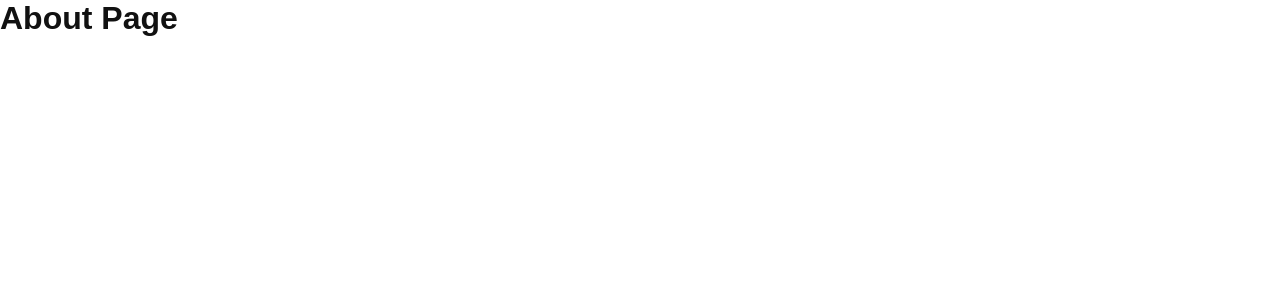
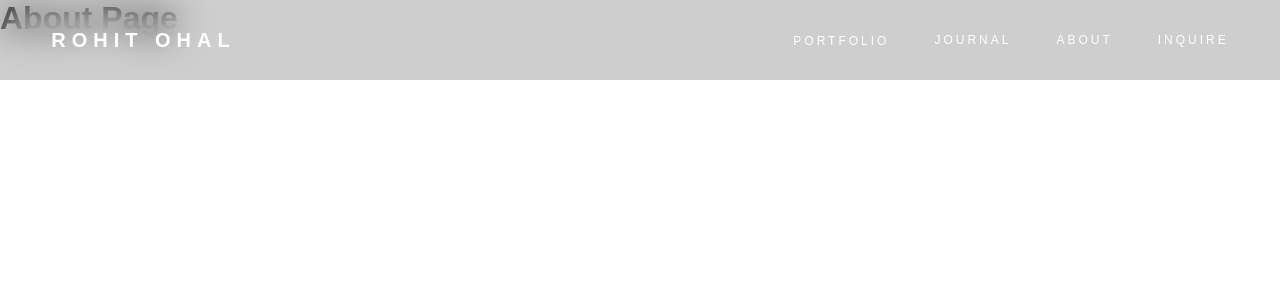
Before and after one commit to rohitohal/rohit-ohal-photography, a React (Vite) app: page /about in a window 1280 px wide. Shown: the top 300 px of the page. Built offline with nearby package versions, Linux system fonts and the light colour scheme.

Commit message:
Sprint 1 - Homepage foundation and portfolio architecture

```diff
--- /dev/null
+++ b/src/components/home/SelectedDisciplines.css
@@ -0,0 +1,7 @@
+.selected-disciplines{
+
+    padding:140px 0;
+
+    background:#fff;
+
+}
--- /dev/null
+++ b/src/components/home/SelectedDisciplines.jsx
@@ -0,0 +1,22 @@
+import Container from "../common/Container";
+import SectionTitle from "../common/SectionTitle";
+
+import DisciplinesGrid from "../portfolio/DisciplinesGrid";
+
+import { disciplines } from "../../data/disciplines";
+
+export default function SelectedDisciplines() {
+  return (
+    <section className="selected-disciplines">
+      <Container>
+        <SectionTitle
+          label="PORTFOLIO"
+          title="Selected"
+          highlight="Disciplines"
+        />
+
+        <DisciplinesGrid disciplines={disciplines} />
+      </Container>
+    </section>
+  );
+}
--- /dev/null
+++ b/src/components/layout/Navbar.css
@@ -0,0 +1,315 @@
+/* ===================================
+   NAVBAR
+=================================== */
+
+.navbar{
+    position:fixed;
+    top:0;
+    left:0;
+    width:100%;
+    height:80px;
+    z-index:1000;
+    background:rgba(10,10,10,.20);
+    backdrop-filter:blur(18px);
+    transition:.35s ease;
+}
+
+.navbar-container{
+    width:min(92%,1450px);
+    margin:auto;
+    height:100%;
+    display:flex;
+    align-items:center;
+    justify-content:space-between;
+}
+
+.navbar-logo{
+    text-decoration:none;
+    color:#fff;
+    font-size:20px;
+    letter-spacing:6px;
+    font-weight:600;
+    transition:.3s;
+}
+
+.navbar-logo:hover{
+    color:#d4af37;
+}
+
+/* ========================= */
+
+.navbar-links{
+    display:flex;
+    align-items:center;
+    gap:45px;
+}
+
+.navbar-links>a,
+.portfolio-button{
+    color:#fff;
+    background:none;
+    border:none;
+    text-decoration:none;
+    cursor:pointer;
+    font-size:12px;
+    letter-spacing:3px;
+    text-transform:uppercase;
+    transition:.3s;
+}
+
+.navbar-links>a:hover,
+.portfolio-button:hover{
+    color:#d4af37;
+}
+
+/* ========================= */
+
+.portfolio-wrapper{
+    position:relative;
+}
+
+/* ===================================
+   MEGA MENU
+=================================== */
+
+.mega-menu{
+
+    position:absolute;
+
+    top:58px;
+
+    left:50%;
+
+    transform:translateX(-50%) translateY(20px);
+
+    width:920px;
+
+    height:470px;
+
+    display:flex;
+
+    overflow:hidden;
+
+    background:#111;
+
+    border-radius:12px;
+
+    opacity:0;
+
+    visibility:hidden;
+
+    transition:.35s ease;
+
+    box-shadow:0 25px 80px rgba(0,0,0,.45);
+
+}
+
+.portfolio-wrapper:hover .mega-menu{
+
+    opacity:1;
+
+    visibility:visible;
+
+    transform:translateX(-50%) translateY(0);
+
+}
+
+/* ========================= */
+
+.mega-left{
+
+    width:40%;
+
+    padding:38px;
+
+    background:#101010;
+
+    display:flex;
+
+    flex-direction:column;
+
+    justify-content:center;
+
+}
+
+/* ========================= */
+
+.mega-item{
+
+    display:block;
+
+    text-decoration:none;
+
+    color:#fff;
+
+    padding:18px 0;
+
+    border-bottom:1px solid rgba(255,255,255,.08);
+
+    transition:.3s;
+
+}
+
+.mega-item:last-child{
+
+    border:none;
+
+}
+
+.mega-item h3{
+
+    font-family:"Cormorant Garamond",serif;
+
+    font-size:28px;
+
+    font-weight:500;
+
+    margin-bottom:6px;
+
+    transition:.3s;
+
+}
+
+.mega-item p{
+
+    font-size:13px;
+
+    color:#9b9b9b;
+
+    line-height:1.5;
+
+}
+
+.mega-item:hover h3{
+
+    color:#d4af37;
+
+    padding-left:8px;
+
+}
+
+/* ========================= */
+
+.mega-right{
+
+    position:relative;
+
+    width:60%;
+
+}
+
+.mega-right img{
+
+    width:100%;
+
+    height:100%;
+
+    object-fit:cover;
+
+    border-radius:0 12px 12px 0;
+
+    transition:.5s;
+
+}
+
+.mega-image-overlay{
+
+    position:absolute;
+
+    left:35px;
+
+    bottom:35px;
+
+    color:#fff;
+
+}
+
+.mega-image-overlay h2{
+
+    font-family:"Cormorant Garamond",serif;
+
+    font-size:36px;
+
+    font-weight:500;
+
+    margin-bottom:8px;
+
+}
+
+.mega-image-overlay span{
+
+    font-size:13px;
+
+    letter-spacing:2px;
+
+    color:#ddd;
+
+}
+
+/* ===================================
+   MOBILE
+=================================== */
+
+.mobile-button{
+
+    display:none;
+
+    background:none;
+
+    border:none;
+
+    color:#fff;
+
+    font-size:28px;
+
+    cursor:pointer;
+
+}
+
+@media(max-width:1024px){
+
+.mobile-button{
+
+display:block;
+
+}
+
+.navbar-links{
+
+position:fixed;
+
+top:80px;
+
+right:-100%;
+
+width:300px;
+
+height:calc(100vh - 80px);
+
+background:#111;
+
+flex-direction:column;
+
+align-items:flex-start;
+
+padding:45px 30px;
+
+gap:28px;
+
+transition:.35s;
+
+}
+
+.navbar-links.active{
+
+right:0;
+
+}
+
+.mega-menu{
+
+display:none;
+
+}
+
+}
--- a/src/components/layout/Navbar.jsx
+++ b/src/components/layout/Navbar.jsx
@@ -1,41 +1,114 @@
-import { NavLink } from "react-router-dom";
+import { useState } from "react";
+import { Link, NavLink } from "react-router-dom";
+
+import "./Navbar.css";
+import { disciplines } from "../../data/disciplines";
 
 export default function Navbar() {
+  const [mobileMenu, setMobileMenu] = useState(false);
+  const [megaMenu, setMegaMenu] = useState(false);
+  const [active, setActive] = useState(disciplines[0]);
+
   return (
     <header className="navbar">
-      <div className="container navbar-container">
 
-        <NavLink to="/" className="logo">
-          Rohit Ohal
-        </NavLink>
+      <div className="navbar-container">
 
-        <nav>
-          <ul className="nav-menu">
+        <Link to="/" className="navbar-logo">
 
-            <li>
-              <NavLink to="/">HOME</NavLink>
-            </li>
+          <span>ROHIT OHAL</span>
 
-            <li>
-              <NavLink to="/weddings">WEDDINGS</NavLink>
-            </li>
+        </Link>
 
-            <li>
-              <NavLink to="/journal">JOURNAL</NavLink>
-            </li>
+        <nav className={mobileMenu ? "navbar-links active" : "navbar-links"}>
 
-            <li>
-              <NavLink to="/about">ABOUT</NavLink>
-            </li>
+          <div
+            className="portfolio-wrapper"
+            onMouseEnter={() => setMegaMenu(true)}
+            onMouseLeave={() => setMegaMenu(false)}
+          >
 
-            <li>
-              <NavLink to="/contact">CONTACT</NavLink>
-            </li>
+            <button className="portfolio-button">
 
-          </ul>
+              PORTFOLIO
+
+            </button>
+
+            <div className={megaMenu ? "mega-menu open" : "mega-menu"}>
+
+              <div className="mega-left">
+
+                {disciplines.map((item) => (
+
+                  <NavLink
+                    key={item.id}
+                    to={item.slug}
+                    className="mega-item"
+                    onMouseEnter={() => setActive(item)}
+                  >
+
+                    <h3>{item.title}</h3>
+
+                    <p>{item.description}</p>
+
+                  </NavLink>
+
+                ))}
+
+              </div>
+
+              <div className="mega-right">
+
+                <img
+                  src={active.image}
+                  alt={active.title}
+                />
+
+                <div className="mega-image-overlay">
+
+                  <h2>{active.title}</h2>
+
+                  <span>{active.description}</span>
+
+                </div>
+
+              </div>
+
+            </div>
+
+          </div>
+
+          <NavLink to="/journal">
+
+            JOURNAL
+
+          </NavLink>
+
+          <NavLink to="/about">
+
+            ABOUT
+
+          </NavLink>
+
+          <NavLink to="/contact">
+
+            INQUIRE
+
+          </NavLink>
+
         </nav>
 
+        <button
+          className="mobile-button"
+          onClick={() => setMobileMenu(!mobileMenu)}
+        >
+
+          ☰
+
+        </button>
+
       </div>
+
     </header>
   );
 }
--- /dev/null
+++ b/src/components/portfolio/DisciplineCard.css
@@ -0,0 +1,57 @@
+.discipline-card{
+    position:relative;
+    display:block;
+    overflow:hidden;
+    aspect-ratio:3/4;
+    text-decoration:none;
+    color:#fff;
+}
+
+.discipline-card img{
+    width:100%;
+    height:100%;
+    object-fit:cover;
+    transition:transform .6s ease;
+}
+
+.discipline-overlay{
+    position:absolute;
+    inset:0;
+    display:flex;
+    flex-direction:column;
+    justify-content:flex-end;
+    padding:30px;
+    background:linear-gradient(
+        transparent,
+        rgba(0,0,0,.75)
+    );
+}
+
+.discipline-overlay span{
+    font-size:11px;
+    letter-spacing:3px;
+    text-transform:uppercase;
+    color:#d4af37;
+    margin-bottom:10px;
+}
+
+.discipline-overlay h3{
+    font-size:38px;
+    font-family:"Cormorant Garamond",serif;
+    margin-bottom:10px;
+}
+
+.discipline-overlay p{
+    opacity:0;
+    transform:translateY(15px);
+    transition:.4s;
+}
+
+.discipline-card:hover img{
+    transform:scale(1.08);
+}
+
+.discipline-card:hover .discipline-overlay p{
+    opacity:1;
+    transform:translateY(0);
+}
--- /dev/null
+++ b/src/components/portfolio/DisciplineCard.jsx
@@ -0,0 +1,25 @@
+import { Link } from "react-router-dom";
+
+import "./DisciplineCard.css";
+
+export default function DisciplineCard({ discipline }) {
+  return (
+    <Link
+      to={discipline.slug}
+      className="discipline-card"
+    >
+      <img
+        src={discipline.image}
+        alt={discipline.title}
+      />
+
+      <div className="discipline-overlay">
+        <span>{discipline.description}</span>
+
+        <h3>{discipline.title}</h3>
+
+        <p>View Portfolio →</p>
+      </div>
+    </Link>
+  );
+}
--- /dev/null
+++ b/src/components/portfolio/DisciplinesGrid.css
@@ -0,0 +1,29 @@
+.disciplines-grid{
+
+    display:grid;
+
+    grid-template-columns:repeat(3,1fr);
+
+    gap:30px;
+
+}
+
+@media(max-width:1024px){
+
+.disciplines-grid{
+
+grid-template-columns:repeat(2,1fr);
+
+}
+
+}
+
+@media(max-width:768px){
+
+.disciplines-grid{
+
+grid-template-columns:1fr;
+
+}
+
+}
--- /dev/null
+++ b/src/components/portfolio/DisciplinesGrid.jsx
@@ -0,0 +1,16 @@
+import "./DisciplinesGrid.css";
+
+import DisciplineCard from "./DisciplineCard";
+
+export default function DisciplinesGrid({ disciplines = [] }) {
+  return (
+    <section className="disciplines-grid">
+      {disciplines.map((discipline) => (
+        <DisciplineCard
+          key={discipline.id}
+          discipline={discipline}
+        />
+      ))}
+    </section>
+  );
+}
--- /dev/null
+++ b/src/data/disciplines.js
@@ -0,0 +1,55 @@
+export const disciplines = [
+  {
+    id: "weddings",
+    title: "Wedding Stories",
+    slug: "/weddings",
+    description: "Documentary wedding storytelling",
+    image:
+      "https://images.unsplash.com/photo-1519741497674-611481863552?w=1400&q=80",
+  },
+
+  {
+    id: "portraits",
+    title: "Portraits",
+    slug: "/portraits",
+    description: "Personal & Commercial Portraits",
+    image:
+      "https://images.unsplash.com/photo-1500648767791-00dcc994a43e?w=1400&q=80",
+  },
+
+  {
+    id: "events",
+    title: "Events",
+    slug: "/events",
+    description: "Corporate & Live Events",
+    image:
+      "https://images.unsplash.com/photo-1501386761578-eac5c94b800a?w=1400&q=80",
+  },
+
+  {
+    id: "industrial",
+    title: "Industrial",
+    slug: "/industrial",
+    description: "Manufacturing & Corporate",
+    image:
+      "https://images.unsplash.com/photo-1513828583688-c52646db42da?w=1400&q=80",
+  },
+
+  {
+    id: "food",
+    title: "Food & Beverage",
+    slug: "/food",
+    description: "Restaurants & Hospitality",
+    image:
+      "https://images.unsplash.com/photo-1504674900247-0877df9cc836?w=1400&q=80",
+  },
+
+  {
+    id: "editorial",
+    title: "Editorial",
+    slug: "/editorial",
+    description: "Creative & Commercial Projects",
+    image:
+      "https://images.unsplash.com/photo-1492691527719-9d1e07e534b4?w=1400&q=80",
+  },
+];
--- a/src/pages/Home.jsx
+++ b/src/pages/Home.jsx
@@ -1,5 +1,5 @@
 import Hero from "../components/home/Hero";
-import Featured from "../components/home/Featured";
+import SelectedDisciplines from "../components/home/SelectedDisciplines";
 import About from "../components/home/About";
 import Journal from "../components/home/Journal";
 import Quote from "../components/home/Quote";
@@ -10,11 +10,17 @@ export default function Home() {
   return (
     <>
       <Hero />
-      <Featured />
+
+      <SelectedDisciplines />
+
       <About />
+
       <Journal />
+
       <Quote />
+
       <CTA />
+
       <Footer />
     </>
   );
```
